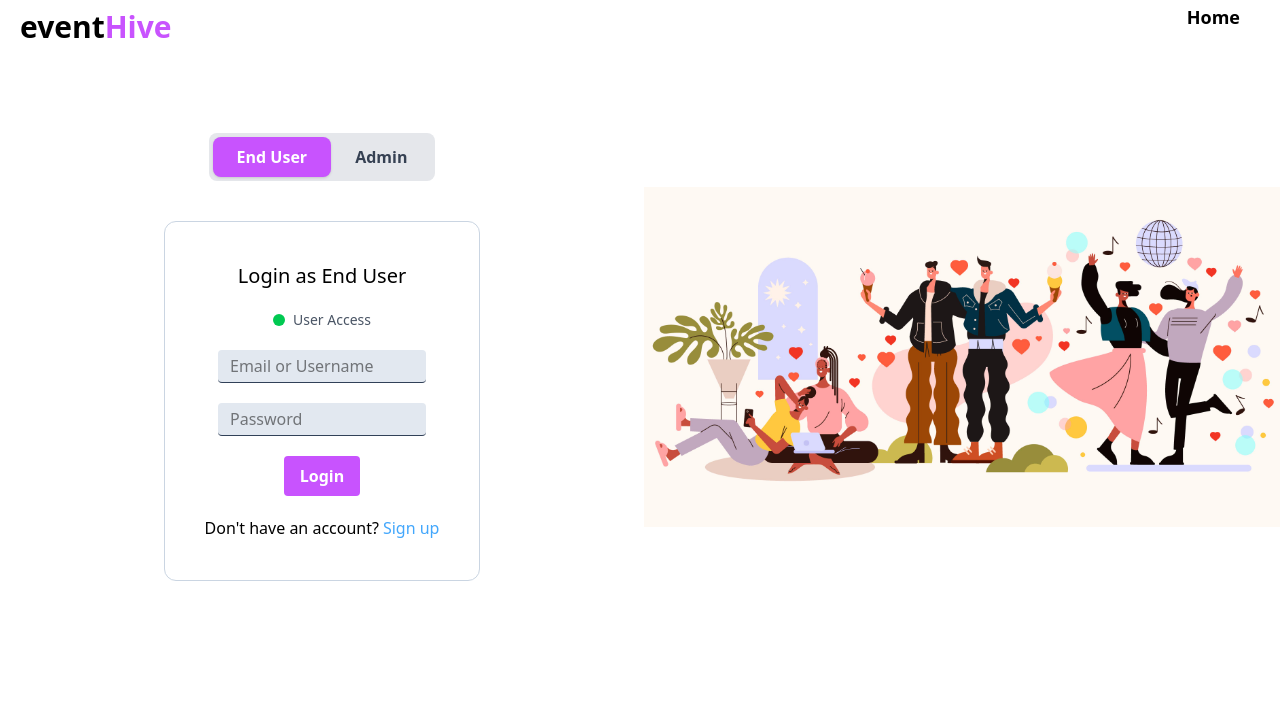
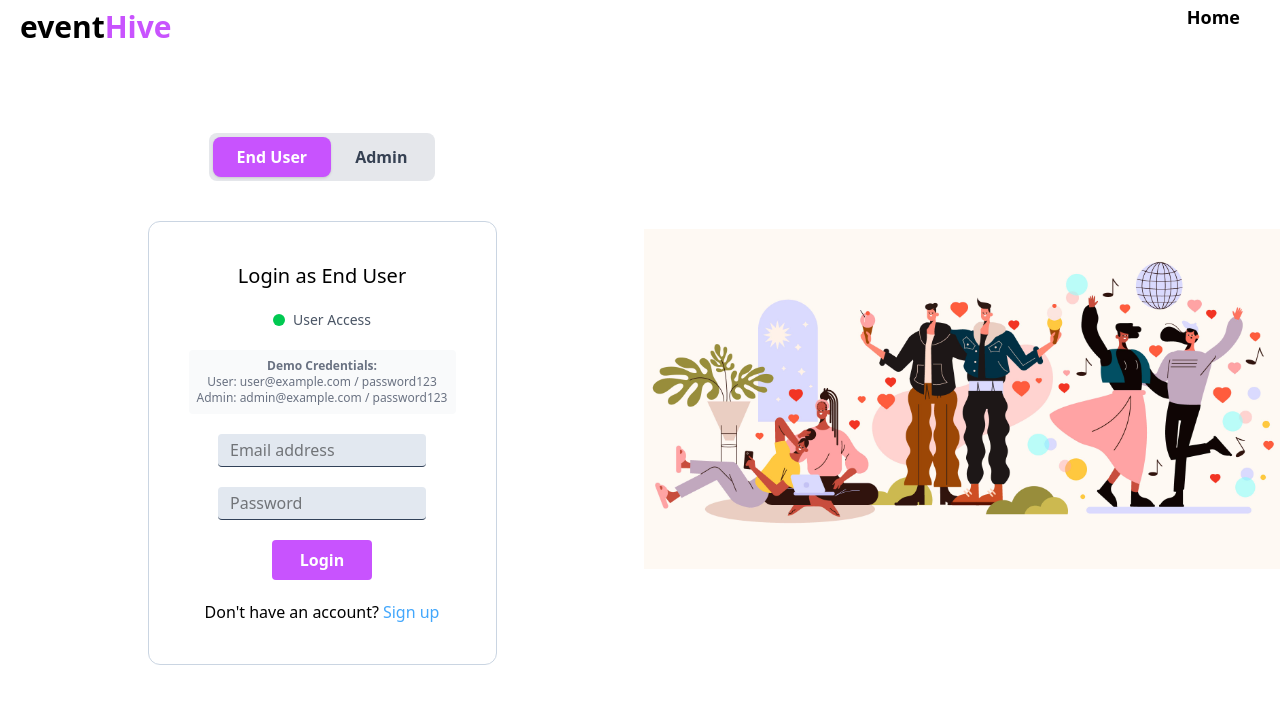
Before and after one commit to Int-vishwesh/odoo-frontend, a Next.js app: page / in a window 1280 px wide. Shown: the top 704 px of the page. Built offline with nearby package versions, Linux system fonts and the light colour scheme.

Commit message:
finalised ui

```diff
--- a/app/page.tsx
+++ b/app/page.tsx
@@ -3,26 +3,27 @@ import Link from "next/link";
 import Navbar from "./components/navbar";
 import Image from "next/image";
 import { useState } from 'react';
+import { useRouter } from 'next/navigation';
 
 export default function Home() {
-  const [role, setRole] = useState('end-user'); // Default to end-user
+  const router = useRouter();
+  const [role, setRole] = useState('end-user');
   const [username, setUsername] = useState('');
   const [password, setPassword] = useState('');
+  const [loading, setLoading] = useState(false);
 
-  const handleSubmit = async (e) => {
+  const handleSubmit = async (e: React.FormEvent) => {
     e.preventDefault();
 
-    // Basic validation
     if (!username || !password) {
       alert('Please fill all fields');
       return;
     }
 
-    // Here you would call your login API with the role
-    console.log('Login attempt:', { username, password, role });
+    setLoading(true);
 
     try {
-      const response = await fetch('http://localhost:8000/api/auth/login', {
+      const response = await fetch('http://localhost:8000/login', {
         method: 'POST',
         headers: {
           'Content-Type': 'application/json',
@@ -37,17 +38,32 @@ export default function Home() {
       const data = await response.json();
 
       if (data.success) {
-        alert(`Login successful as ${role}!`);
-        if (role === 'admin') {
-          window.location.href = '/admin/dashboard';
+        // Store user data in localStorage
+        localStorage.setItem('user', JSON.stringify(data.user));
+        localStorage.setItem('isLoggedIn', 'true');
+
+        alert(`${data.message}!`);
+
+        // Redirect based on user role from server response
+        if (data.user.role === 'admin') {
+          router.push('/admin/events');
         } else {
-          window.location.href = '/dashboard';
+          router.push('/homepage');
         }
       } else {
-        alert('Invalid credentials');
+        alert(data.message || 'Login failed');
       }
     } catch (error) {
-      alert('Network error. Please try again.');
+      console.error('Login error:', error);
+
+      // Handle different error types
+      if (error instanceof TypeError) {
+        alert('Cannot connect to server. Please check if the backend is running.');
+      } else {
+        alert('Network error. Please try again.');
+      }
+    } finally {
+      setLoading(false);
     }
   };
 
@@ -58,11 +74,13 @@ export default function Home() {
         <div className="w-full flex justify-center items-center gap-30 mt-20">
           <div className="w-[800px] flex flex-col items-center gap-4 -mr-30">
 
+            {/* Role Selection Tabs */}
             <div className="flex bg-gray-200 rounded-lg p-1 mb-6">
               <button
                 type="button"
                 onClick={() => setRole('end-user')}
-                className={`px-6 py-2 rounded-lg font-semibold transition-colors ${
+                disabled={loading}
+                className={`px-6 py-2 rounded-lg font-semibold transition-colors disabled:opacity-50 ${
                   role === 'end-user'
                     ? 'bg-[#c853fe] text-white shadow-sm'
                     : 'text-gray-700 hover:bg-gray-300'
@@ -73,7 +91,8 @@ export default function Home() {
               <button
                 type="button"
                 onClick={() => setRole('admin')}
-                className={`px-6 py-2 rounded-lg font-semibold transition-colors ${
+                disabled={loading}
+                className={`px-6 py-2 rounded-lg font-semibold transition-colors disabled:opacity-50 ${
                   role === 'admin'
                     ? 'bg-[#c853fe] text-white shadow-sm'
                     : 'text-gray-700 hover:bg-gray-300'
@@ -89,17 +108,26 @@ export default function Home() {
                 Login as {role === 'end-user' ? 'End User' : 'Admin'}
               </p>
 
+              {/* Role indicator */}
               <div className="flex items-center gap-2 text-sm text-gray-600">
                 <span className={`w-3 h-3 rounded-full ${role === 'admin' ? 'bg-red-500' : 'bg-green-500'}`}></span>
                 <span>{role === 'admin' ? 'Administrator Access' : 'User Access'}</span>
               </div>
 
+              {/* Demo credentials display */}
+              <div className="text-xs text-gray-500 text-center p-2 bg-gray-50 rounded">
+                <p><strong>Demo Credentials:</strong></p>
+                <p>User: user@example.com / password123</p>
+                <p>Admin: admin@example.com / password123</p>
+              </div>
+
               <input
-                type="text"
-                placeholder="Email or Username"
+                type="email"
+                placeholder="Email address"
                 value={username}
                 onChange={(e) => setUsername(e.target.value)}
                 className="bg-slate-200 rounded-sm px-3 py-1 w-52 border-b border-slate-700"
+                disabled={loading}
                 required
               />
 
@@ -109,14 +137,16 @@ export default function Home() {
                 value={password}
                 onChange={(e) => setPassword(e.target.value)}
                 className="bg-slate-200 rounded-sm px-3 py-1 w-52 border-b border-slate-700"
+                disabled={loading}
                 required
               />
 
               <button
                 type="submit"
-                className="bg-[#c853fe] rounded px-4 py-2 text-white font-semibold hover:bg-[#ff55d3] transition-colors"
+                disabled={loading}
+                className="bg-[#c853fe] rounded px-4 py-2 text-white font-semibold hover:bg-[#ff55d3] transition-colors disabled:bg-gray-400 disabled:cursor-not-allowed min-w-[100px]"
               >
-                Login
+                {loading ? 'Logging in...' : 'Login'}
               </button>
 
               <p>
```
